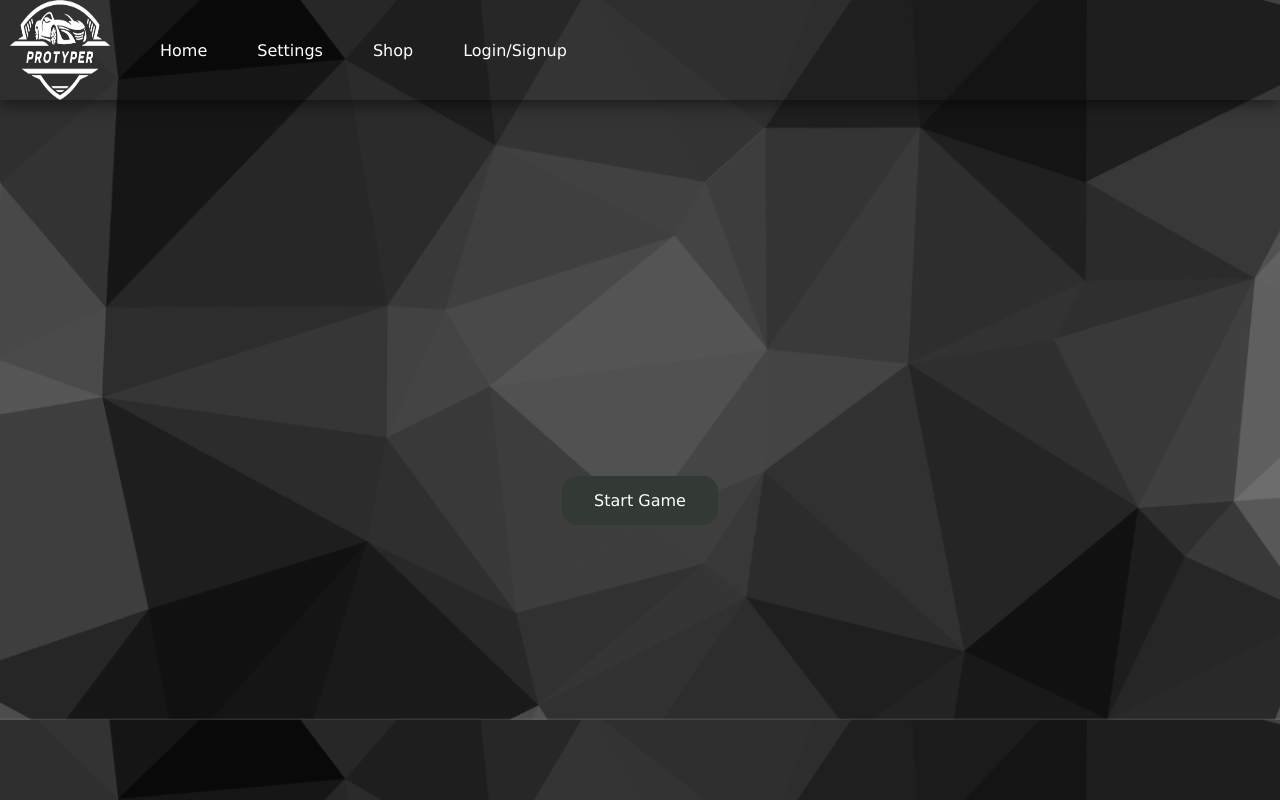
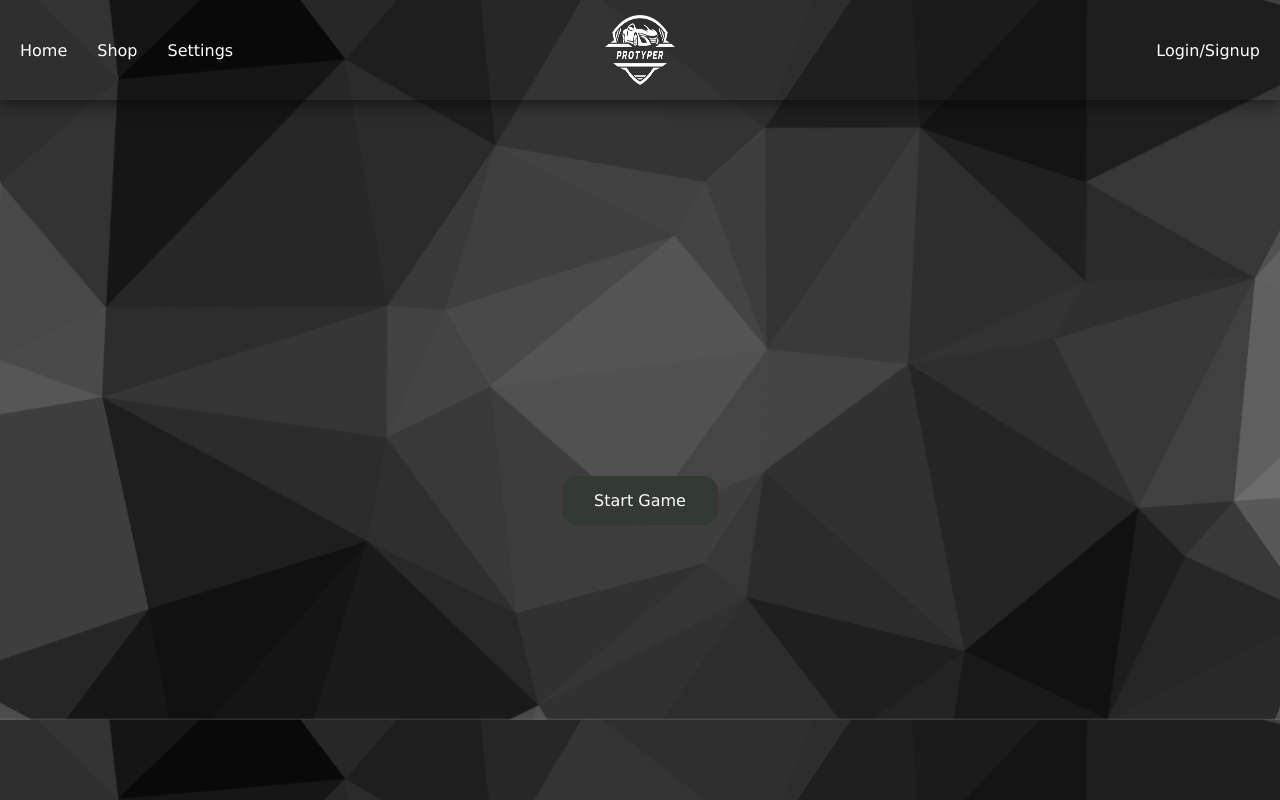
Before and after one commit to Ajan0211/ProTyper, a React (Vite) app in the folder pro-typer/: page / in a window 1280 px wide. Built offline with nearby package versions, Linux system fonts and the light colour scheme.

Commit message:
Changing layout of navbar

```diff
--- a/pro-typer/src/Home.css
+++ b/pro-typer/src/Home.css
@@ -48,7 +48,3 @@ body {
   transform: translateY(-5px);
   box-shadow: 0 4px 15px rgba(0, 0, 0, 0.25);
 }
-.logo {
-  width: 100px;
-  height: 100px;
-}
--- a/pro-typer/src/Navbar.css
+++ b/pro-typer/src/Navbar.css
@@ -1,18 +1,21 @@
 .navbar {
-  padding-left: 10px;
   display: flex;
+  padding: 0 20px;
   width: 100%;
-  column-gap: 50px;
   box-shadow: 0 4px 15px rgba(0, 0, 0, 0.5);
   height: 100px;
+  justify-content: space-between;
   align-items: center;
   font-family: Verdana, Geneva, Tahoma, sans-serif;
+  position: relative;
+  overflow: hidden;
 }
 
 .navbar a {
   text-decoration: none;
   color: white;
   transition: 0.8s;
+  float: left;
 }
 
 .navbar a:hover {
@@ -21,3 +24,22 @@
   transition: 0.2s;
   cursor: pointer;
 }
+
+.logo {
+  display: flex;
+  justify-content: center;
+  align-items: center;
+  position: absolute;
+  top: 50%;
+  left: 50%;
+  transform: translate(-50%, -50%);
+  width: 70px;
+  height: 70px;
+}
+
+.nav-left {
+  display: flex;
+  justify-content: center;
+  align-items: center;
+  column-gap: 30px;
+}
--- a/pro-typer/src/Navbar.jsx
+++ b/pro-typer/src/Navbar.jsx
@@ -5,18 +5,20 @@ function Navbar() {
   const navigate = useNavigate();
   return (
     <div className="navbar">
+      <div className="nav-left">
+        <div className="nav-item1">
+          <a onClick={() => navigate("/")}>Home</a>
+        </div>
+        <div className="nav-item1">
+          <a onClick={() => navigate("/Shop")}>Shop</a>
+        </div>
+        <div className="nav-item1">
+          <a onClick={() => navigate("/Settings")}>Settings</a>
+        </div>
+      </div>
+
       <img className="logo" src="src/assets/Layer 1.png"></img>
-
-      <div className="nav-item">
-        <a onClick={() => navigate("/")}>Home</a>
-      </div>
-      <div className="nav-item">
-        <a onClick={() => navigate("/Settings")}>Settings</a>
-      </div>
-      <div className="nav-item">
-        <a onClick={() => navigate("/Shop")}>Shop</a>
-      </div>
-      <div className="nav-item">
+      <div className="nav-right">
         <a onClick={() => navigate("/Login")}>Login/Signup</a>
       </div>
     </div>
```
